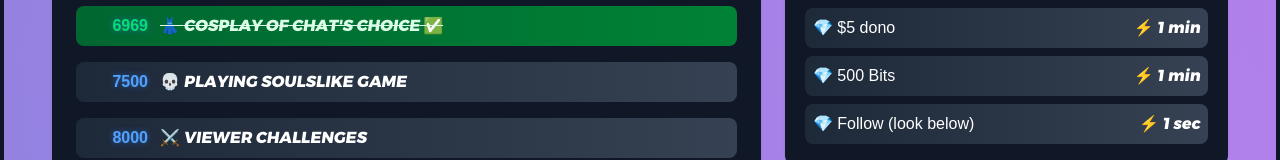
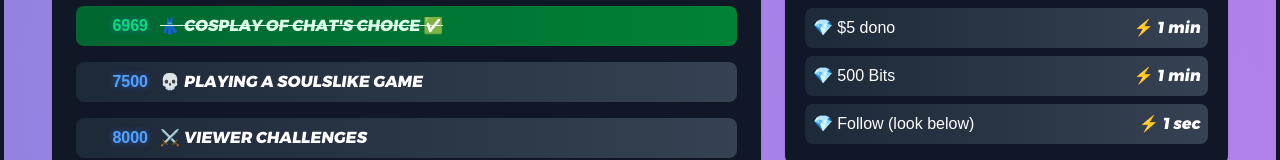
Before and after one commit to VellVee/scrapie-subathon, a Next.js app: page / in a window 1280 px wide. Shown: the part 982-1142 px from the top of the page. Built offline with nearby package versions, Linux system fonts and the light colour scheme.

Commit message:
typo fix

```diff
--- a/app/page.tsx
+++ b/app/page.tsx
@@ -61,7 +61,7 @@ export default function SubathonPage() {
     { goal: 6000, text: "PLAYING RANDOM ALT CAMPAIGN", met: true },
     { goal: 6500, text: "WIN CHALLENGE IN VARIOUS GAMES", met: true },
     { goal: 6969, text: "COSPLAY OF CHAT'S CHOICE", met: true },
-    { goal: 7500, text: "PLAYING SOULSLIKE GAME", met: false },
+    { goal: 7500, text: "PLAYING A SOULSLIKE GAME", met: false },
     { goal: 8000, text: "VIEWER CHALLENGES", met: false },
     { goal: 8500, text: "BUYING A GREENSCREEN", met: false },
     { goal: 9000, text: "SPEEDMAPPING A MINICAMPAIGN", met: false },
```
